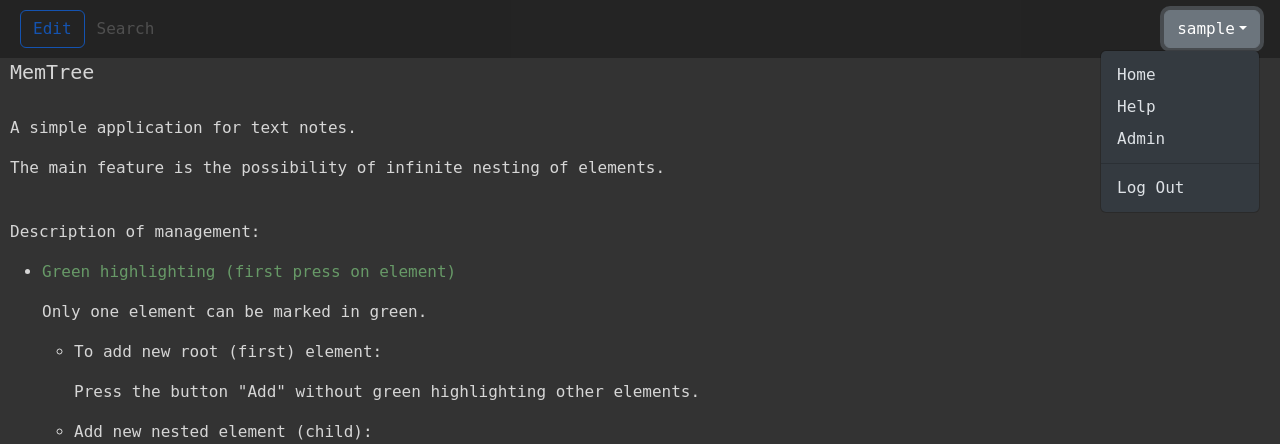
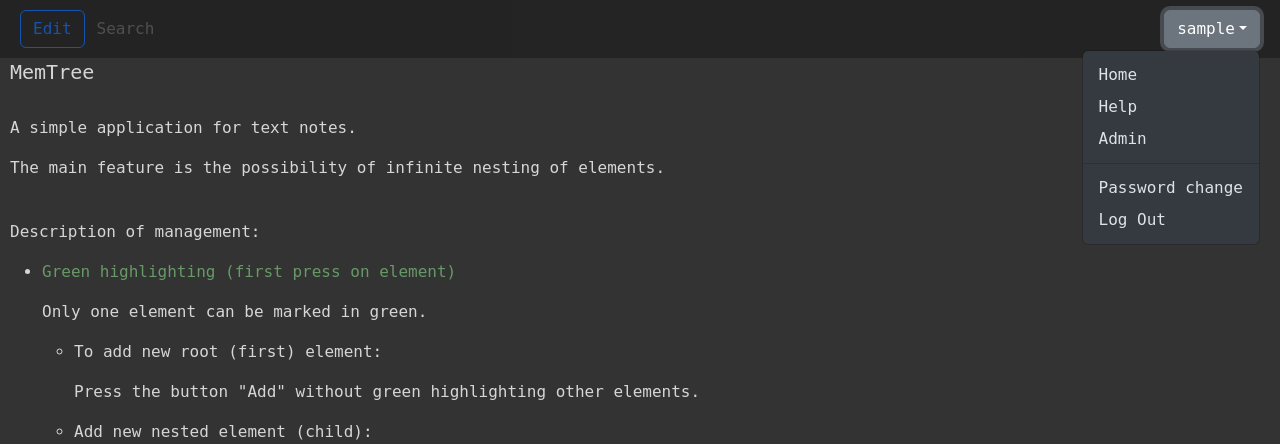
Before and after one commit to EvgeniyUS/MemTree, a Django app: page /user-help/ in a window 1280 px wide, after a click that opens the changed part. Shown: the top 444 px of the page. Run offline with Django 4.2, Linux system fonts and the light colour scheme; the visitor is signed in with stand-in values (Sample User, id 1); some libraries are stand-ins or nearby versions.

Commit message:
password change for all

```diff
--- a/memtree/memtree/templates/memtree/user_help.html
+++ b/memtree/memtree/templates/memtree/user_help.html
@@ -13,7 +13,6 @@
     <br>
     <p>Description of management:</p>
     <ul>
-
         <li>
             <p style="color: rgba(155, 255, 155, 0.5)">Green highlighting (first press on element)</p>
             <p>Only one element can be marked in green.</p>
--- a/memtree/memtree/templates/memtree/wrapper.html
+++ b/memtree/memtree/templates/memtree/wrapper.html
@@ -63,8 +63,9 @@
                         <li><a href="{% url 'user_help' %}" class="dropdown-item">Help</a></li>
                         {% if user.is_staff %}
                             <li><a href="{% url 'admin:index' %}" class="dropdown-item">Admin</a></li>
-                            <li><hr class="dropdown-divider"></li>
                         {% endif %}
+                        <li><hr class="dropdown-divider"></li>
+                        <li><a href="{% url 'password_change' %}" class="dropdown-item">Password change</a></li>
                         <li><a class="dropdown-item" onclick="confirmLogout()" style="cursor: pointer">Log Out</a></li>
                         {% if not user.is_staff %}
                             <li><hr class="dropdown-divider"></li>
--- a/memtree/memtree/urls.py
+++ b/memtree/memtree/urls.py
@@ -2,7 +2,8 @@ from django.conf.urls import include
 from django.urls import path
 from django.contrib import admin
 from rest_framework.routers import DefaultRouter
-from memtree.views import index, login, logout, registration, delete_account, user_help
+from memtree.views import (
+    index, login, logout, registration, delete_account, user_help, password_change)
 from item.views import ItemViewSet
 
 router = DefaultRouter()
@@ -14,6 +15,7 @@ urlpatterns = [
     path('login/', login, name='login'),
     path('logout/', logout, name='logout'),
     path('registration/', registration, name='registration'),
+    path('password-change/', password_change, name='password_change'),
     path('delete-account/', delete_account, name='delete_account'),
     path('user-help/', user_help, name='user_help'),
     path('api/', include(router.urls)),
--- a/memtree/memtree/views.py
+++ b/memtree/memtree/views.py
@@ -1,11 +1,12 @@
 from django.shortcuts import render
 from django.http import HttpResponseRedirect, JsonResponse
 from django.contrib.auth.decorators import login_required
-from django.contrib.auth.forms import AuthenticationForm, UserCreationForm
+from django.contrib.auth.forms import AuthenticationForm, UserCreationForm, PasswordChangeForm
 from django.contrib.auth import (
     authenticate,
     login as _login,
-    logout as _logout
+    logout as _logout,
+    update_session_auth_hash
 )
 from django.views.decorators.http import require_GET, require_http_methods
 
@@ -71,6 +72,22 @@ def registration(request):
 
 @require_http_methods(['GET', 'POST'])
 @login_required
+def password_change(request):
+    if request.method == 'POST':
+        form = PasswordChangeForm(user=request.user, data=request.POST)
+        if form.is_valid():
+            form.save()
+            update_session_auth_hash(request, form.user)
+            return HttpResponseRedirect('/')
+        else:
+            return render(request, 'memtree/password_change.html',
+                          {'form': form})
+    return render(request, 'memtree/password_change.html',
+                  {'form': PasswordChangeForm(user=request.user)})
+
+
+@require_http_methods(['GET', 'POST'])
+@login_required
 def delete_account(request):
     if request.method == "POST":
         if not request.user.is_staff:
```
Also changed, not shown: memtree/memtree/templates/memtree/password_change.html (added, +18 -0 lines).
